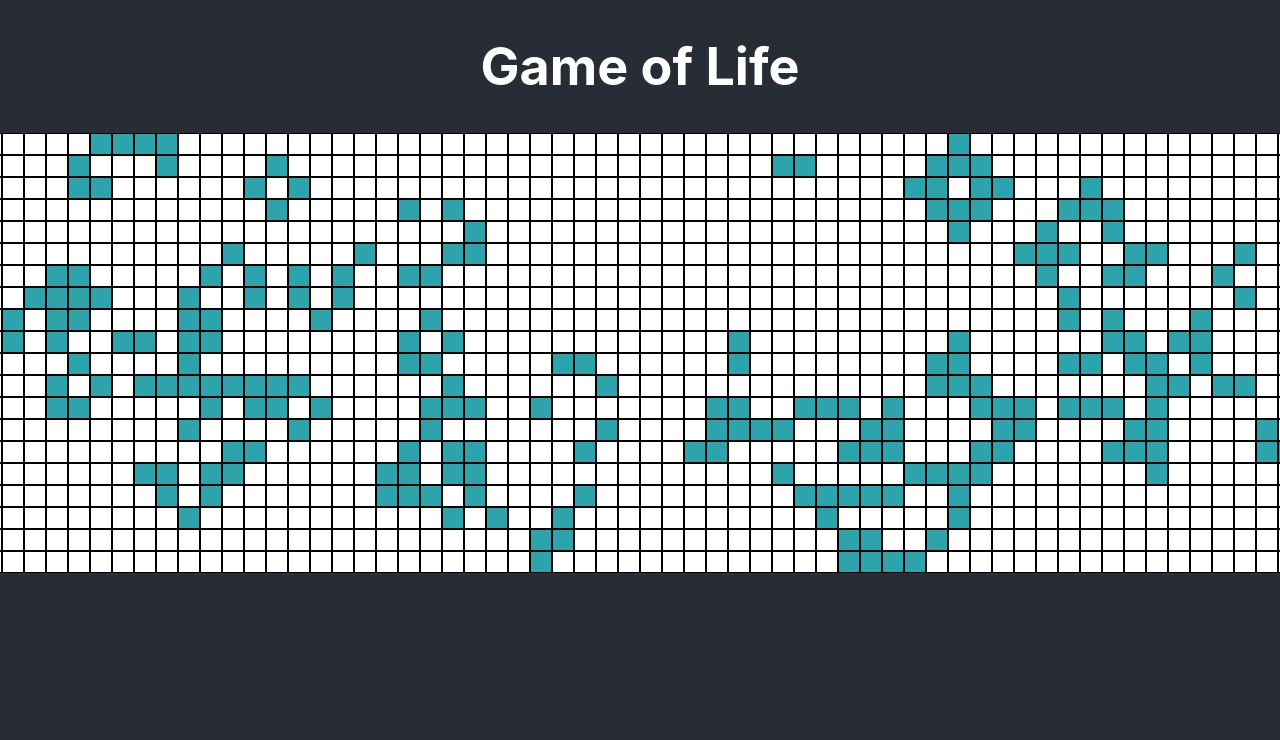
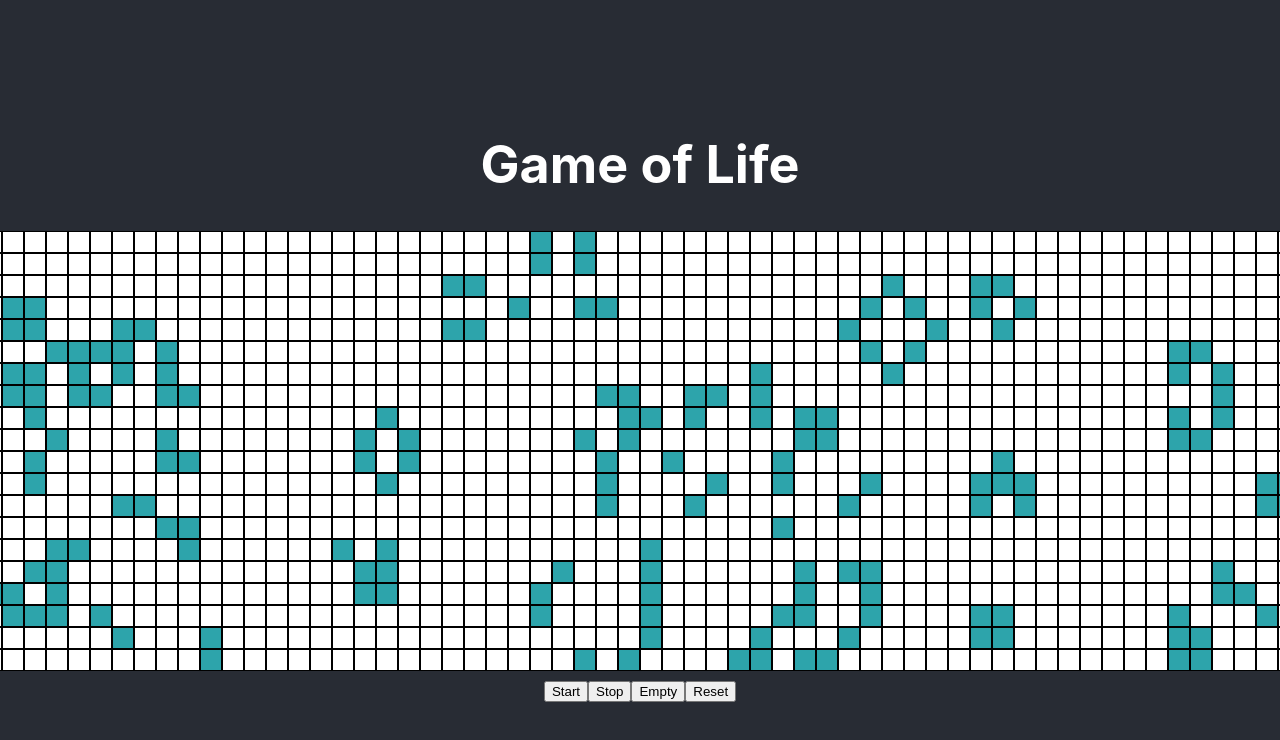
Before and after one commit to lunacy42/clean-code-kata-tdd-game-of-life-react, a React (Create React App) app: page / in a window 1280 px wide. Shown: the top 740 px of the page. Built offline with nearby package versions, Linux system fonts and the light colour scheme.

Commit message:
refactoring and adding of buttons component

```diff
--- a/src/App.tsx
+++ b/src/App.tsx
@@ -1,11 +1,11 @@
 import './App.css';
-import Board from './components/Board';
+import Game from './components/Game';
 
 function App() {
   return (
     <div className="App">
       <h1>Game of Life</h1>
-      <Board />
+      <Game />
     </div>
   );
 }
--- a/src/components/Board.tsx
+++ b/src/components/Board.tsx
@@ -1,67 +1,10 @@
-import { useState } from 'react';
-import useInterval from '../hooks/useInterval';
 import './Board.css';
 
-export const getNextCells = (cells: number[][]) => {
-  const neighborPositions = [
-    [-1, -1],
-    [0, -1],
-    [1, -1],
-    [-1, 0],
-    [1, 0],
-    [-1, 1],
-    [0, 1],
-    [1, 1]
-  ];
-  return cells.map((row, i) => {
-    return row.map((column, j) => {
-      let neighbors = 0;
-      neighborPositions.forEach((pos) => {
-        if (
-          i + pos[0] >= 0 &&
-          i + pos[0] < cells.length &&
-          j + pos[1] >= 0 &&
-          j + pos[1] < row.length
-        ) {
-          neighbors += cells[i + pos[0]][j + pos[1]];
-        }
-      });
-      if (neighbors === 3) {
-        return 1;
-      } // Any dead cell with exactly three live neighbours becomes a live cell, as if by reproduction.
-      if (neighbors > 1 && neighbors < 4 && cells[i][j] === 1) {
-        return 1;
-      } // Any live cell with two or three live neighbours lives on to the next generation.
+interface BoardProps {
+  cells: number[][];
+}
 
-      return 0; // Any live cell with fewer than two live neighbours dies, as if by underpopulation. && Any live cell with more than three live neighbours dies, as if by overpopulation.
-    });
-  });
-};
-
-const Board = () => {
-  const numRows = 20;
-  const numCols = 60;
-  const getRandomCells = (filling: string) => {
-    const rows = [];
-    for (let y = 1; y <= numRows; y++) {
-      const column = [];
-      for (let x = 1; x <= numCols; x++) {
-        column.push(filling === 'filled' ? Number(Math.random() < 0.3) : 0);
-      }
-      rows.push(column);
-    }
-    return rows;
-  };
-
-  const [cells, setCells] = useState<number[][]>(getRandomCells('filled'));
-
-  const updateCells = () => {
-    const newCells = getNextCells(cells);
-    setCells(newCells);
-  };
-
-  useInterval(() => updateCells(), 500);
-
+const Board = ({ cells }: BoardProps) => {
   const getRows = (row: number[], i: number) => {
     return row.map((cell: number, j: number) => {
       return (
--- /dev/null
+++ b/src/components/Buttons.tsx
@@ -0,0 +1,32 @@
+import { useState } from 'react';
+import './Board.css';
+
+const Buttons = () => {
+  const [running, setRunning] = useState(false);
+  const start = () => {
+    setRunning(true);
+  };
+
+  const stop = () => {
+    setRunning(false);
+  };
+
+  const empty = () => {
+    setRunning(true);
+  };
+
+  const reset = () => {
+    setRunning(true);
+  };
+
+  return (
+    <div className="Buttons">
+      <button onClick={start}>Start</button>
+      <button onClick={stop}>Stop</button>
+      <button onClick={empty}>Empty</button>
+      <button onClick={reset}>Reset</button>
+    </div>
+  );
+};
+
+export default Buttons;
--- /dev/null
+++ b/src/components/Game.tsx
@@ -0,0 +1,40 @@
+import { useState } from 'react';
+import useInterval from '../hooks/useInterval';
+import { getNextCells } from '../utils/getNextCells';
+import Board from './Board';
+import './Board.css';
+import Buttons from './Buttons';
+
+const Game = () => {
+  const numRows = 20;
+  const numCols = 60;
+  const getRandomCells = (filling: string) => {
+    const rows = [];
+    for (let y = 1; y <= numRows; y++) {
+      const column = [];
+      for (let x = 1; x <= numCols; x++) {
+        column.push(filling === 'filled' ? Number(Math.random() < 0.3) : 0);
+      }
+      rows.push(column);
+    }
+    return rows;
+  };
+
+  const [cells, setCells] = useState<number[][]>(getRandomCells('filled'));
+
+  const updateCells = () => {
+    const newCells = getNextCells(cells);
+    setCells(newCells);
+  };
+
+  useInterval(() => updateCells(), 500);
+
+  return (
+    <div>
+      <Board cells={cells} />
+      <Buttons />
+    </div>
+  );
+};
+
+export default Game;
--- /dev/null
+++ b/src/utils/getNextCells.tsx
@@ -0,0 +1,35 @@
+export const getNextCells = (cells: number[][]) => {
+  const neighborPositions = [
+    [-1, -1],
+    [0, -1],
+    [1, -1],
+    [-1, 0],
+    [1, 0],
+    [-1, 1],
+    [0, 1],
+    [1, 1]
+  ];
+  return cells.map((row, i) => {
+    return row.map((column, j) => {
+      let neighbors = 0;
+      neighborPositions.forEach((pos) => {
+        if (
+          i + pos[0] >= 0 &&
+          i + pos[0] < cells.length &&
+          j + pos[1] >= 0 &&
+          j + pos[1] < row.length
+        ) {
+          neighbors += cells[i + pos[0]][j + pos[1]];
+        }
+      });
+      if (neighbors === 3) {
+        return 1;
+      } // Any dead cell with exactly three live neighbours becomes a live cell, as if by reproduction.
+      if (neighbors > 1 && neighbors < 4 && cells[i][j] === 1) {
+        return 1;
+      } // Any live cell with two or three live neighbours lives on to the next generation.
+
+      return 0; // Any live cell with fewer than two live neighbours dies, as if by underpopulation. && Any live cell with more than three live neighbours dies, as if by overpopulation.
+    });
+  });
+};
```
Also changed, not shown: 1 other file (tests, documents, lock files or other folders).
